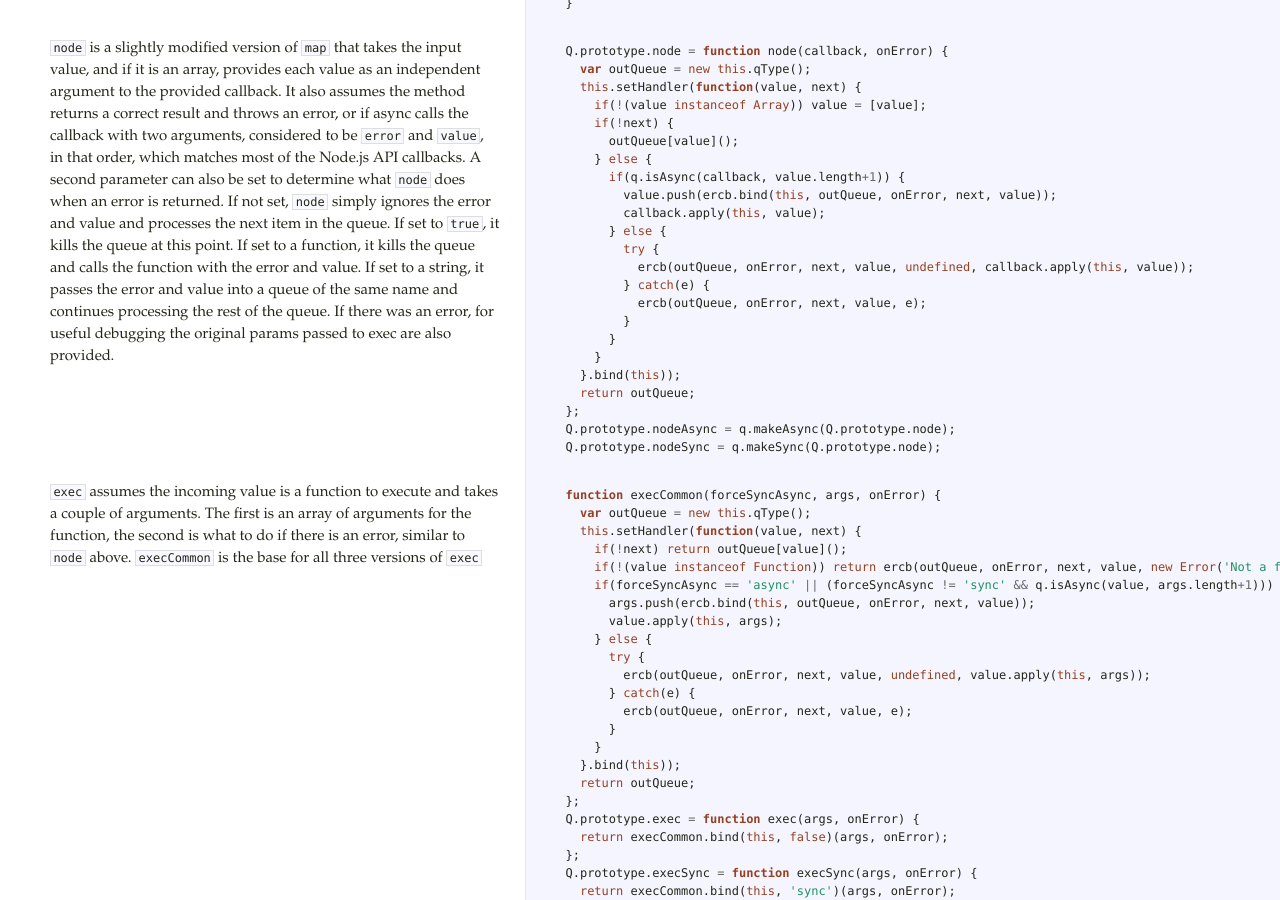
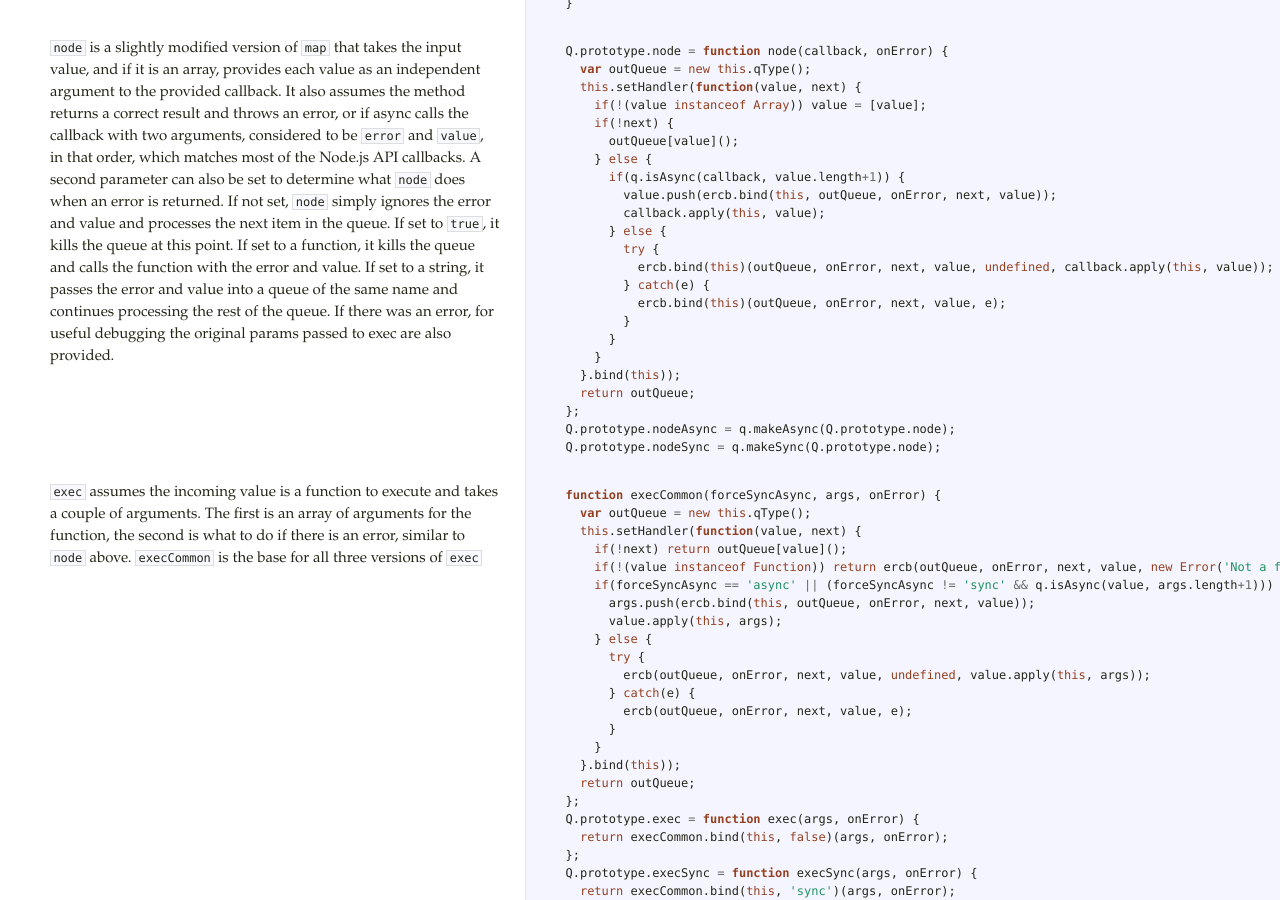
Before and after one commit to dfellis/queue-flow, a Jekyll site: the page docs/queue-flow.html, which Jekyll copies as it is, in a window 1280 px wide and 900 px high, scrolled down 9738 px. Built offline with Jekyll 4.4.1, drawn with Linux system fonts in a browser that asks for light colours; Markdown is read by kramdown in place of the engine named in the settings.

Commit message:
Automatic documentation for version 0.5.22

```diff
--- a/docs/queue-flow.html
+++ b/docs/queue-flow.html
@@ -471,9 +471,9 @@ also provided.</p>             </td>             <td class="code">
           <span class="nx">callback</span><span class="p">.</span><span class="nx">apply</span><span class="p">(</span><span class="k">this</span><span class="p">,</span> <span class="nx">value</span><span class="p">);</span>
         <span class="p">}</span> <span class="k">else</span> <span class="p">{</span>
           <span class="k">try</span> <span class="p">{</span>
-            <span class="nx">ercb</span><span class="p">(</span><span class="nx">outQueue</span><span class="p">,</span> <span class="nx">onError</span><span class="p">,</span> <span class="nx">next</span><span class="p">,</span> <span class="nx">value</span><span class="p">,</span> <span class="kc">undefined</span><span class="p">,</span> <span class="nx">callback</span><span class="p">.</span><span class="nx">apply</span><span class="p">(</span><span class="k">this</span><span class="p">,</span> <span class="nx">value</span><span class="p">));</span>
+            <span class="nx">ercb</span><span class="p">.</span><span class="nx">bind</span><span class="p">(</span><span class="k">this</span><span class="p">)(</span><span class="nx">outQueue</span><span class="p">,</span> <span class="nx">onError</span><span class="p">,</span> <span class="nx">next</span><span class="p">,</span> <span class="nx">value</span><span class="p">,</span> <span class="kc">undefined</span><span class="p">,</span> <span class="nx">callback</span><span class="p">.</span><span class="nx">apply</span><span class="p">(</span><span class="k">this</span><span class="p">,</span> <span class="nx">value</span><span class="p">));</span>
           <span class="p">}</span> <span class="k">catch</span><span class="p">(</span><span class="nx">e</span><span class="p">)</span> <span class="p">{</span>
-            <span class="nx">ercb</span><span class="p">(</span><span class="nx">outQueue</span><span class="p">,</span> <span class="nx">onError</span><span class="p">,</span> <span class="nx">next</span><span class="p">,</span> <span class="nx">value</span><span class="p">,</span> <span class="nx">e</span><span class="p">);</span>
+            <span class="nx">ercb</span><span class="p">.</span><span class="nx">bind</span><span class="p">(</span><span class="k">this</span><span class="p">)(</span><span class="nx">outQueue</span><span class="p">,</span> <span class="nx">onError</span><span class="p">,</span> <span class="nx">next</span><span class="p">,</span> <span class="nx">value</span><span class="p">,</span> <span class="nx">e</span><span class="p">);</span>
           <span class="p">}</span>
         <span class="p">}</span>
       <span class="p">}</span>
```
